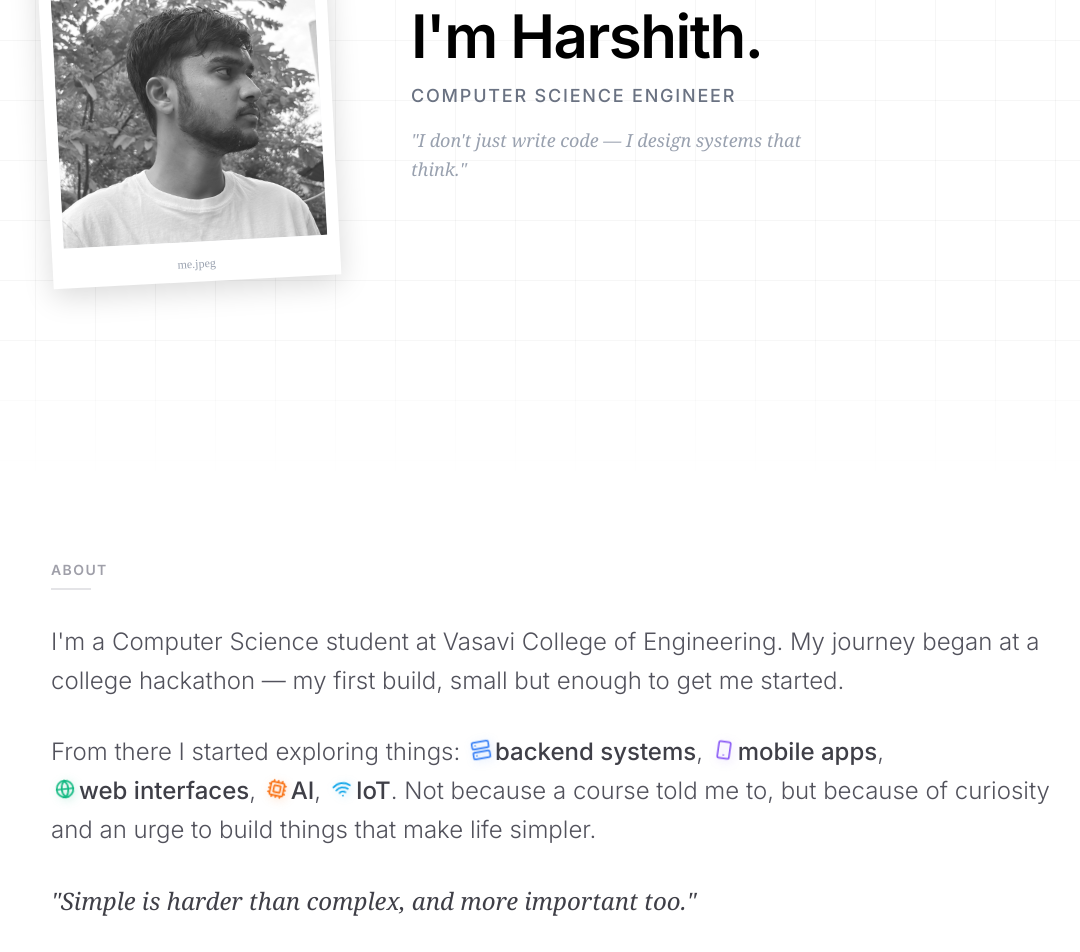
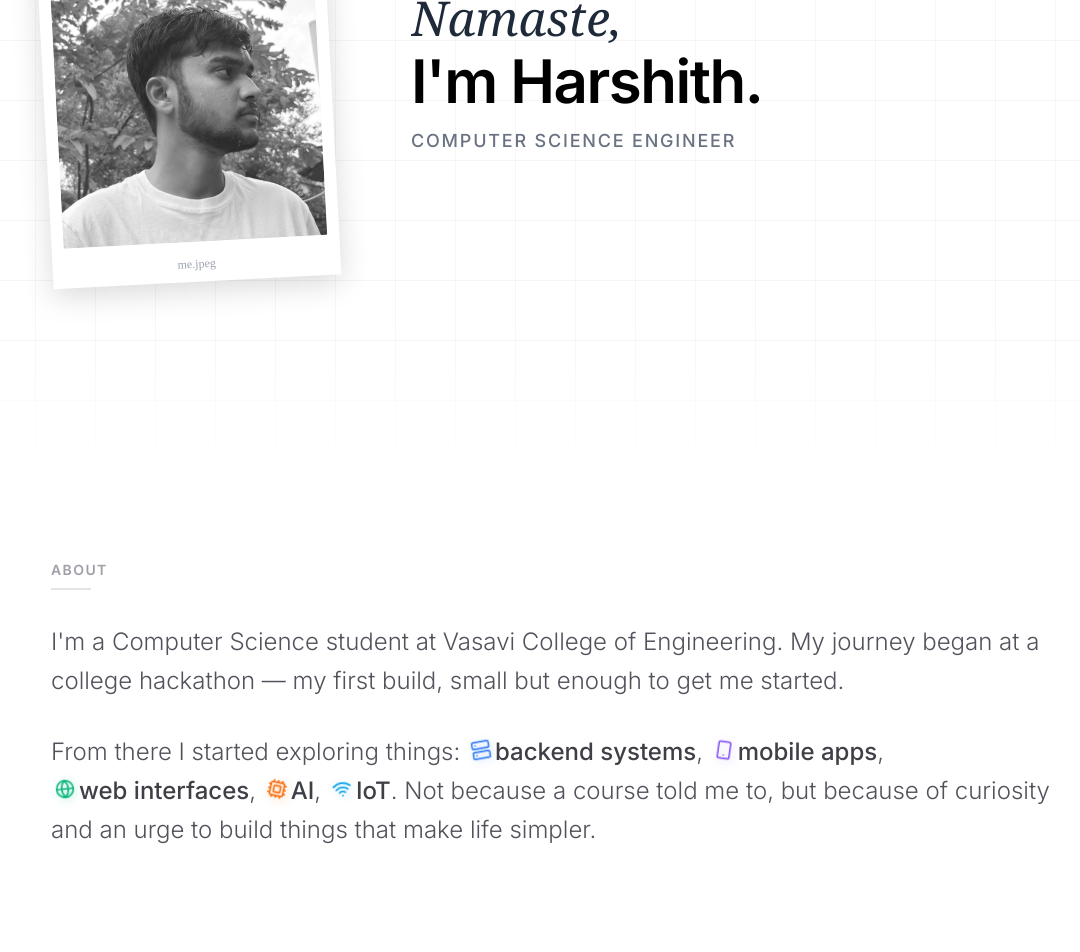
Before and after one commit to harshith397/Portfolio, a React (Vite) app: page / in a window 1280 px wide. Shown: the part 320-1272 px from the top of the page, without its empty margins (85-1165 px from the left). Built offline with nearby package versions, Linux system fonts and the light colour scheme; a web font is replaced by a local one.

Commit message:
Modified quote sections

```diff
--- a/index.html
+++ b/index.html
@@ -3,7 +3,7 @@
   <head>
     <meta charset="UTF-8" />
     <meta name="viewport" content="width=device-width, initial-scale=1.0" />
-    <title>react-app</title>
+    <title>Harshith Medichelme</title>
     <link rel="preconnect" href="https://fonts.googleapis.com">
 <link rel="preconnect" href="https://fonts.gstatic.com" crossorigin>
 <link href="https://fonts.googleapis.com/css2?family=Google+Sans+Flex:opsz,wght@6..144,1..1000&family=Poppins:ital,wght@0,100;0,200;0,300;0,400;0,500;0,600;0,700;0,800;0,900;1,100;1,200;1,300;1,400;1,500;1,600;1,700;1,800;1,900&family=Story+Script&display=swap" rel="stylesheet">
--- a/src/components/Hero.jsx
+++ b/src/components/Hero.jsx
@@ -96,12 +96,13 @@ const Hero = ({ id }) => {
           </p>
 
           {/* Quote */}
-          <p
+          {quote && (<p
             className="text-base md:text-lg text-gray-400 max-w-md mb-8 leading-relaxed"
             style={{ fontFamily: "Georgia, serif", fontStyle: "italic" }}
           >
             "{quote}"
-          </p>
+          </p>)}
+
         </div>
       </div>
     </section>
--- a/src/data/about.json
+++ b/src/data/about.json
@@ -15,9 +15,6 @@
       { "type": "text", "content": ", " },
       { "type": "keyword", "content": "IoT", "icon": "Wifi" },
       { "type": "text", "content": ". Not because a course told me to, but because of curiosity and an urge to build things that make life simpler." }
-    ],
-    [
-      { "type": "quote", "content": "Simple is harder than complex, and more important too." }
     ]
   ]
 }
--- a/src/data/hero.json
+++ b/src/data/hero.json
@@ -1,7 +1,7 @@
 {
   "name": "Harshith",
   "role": "Computer Science Engineer",
-  "quote": "I don't just write code — I design systems that think.",
+  "quote": null,
   "profileImage": "/me.jpeg",
   "resumeUrl": "/Resume.pdf",
   "greetings": ["Hello,", "Hola,", "Namaste,", "Bonjour,", "Guten Tag,", "Ciao,"]
```
Also changed, not shown: public/architecture.png (added).
